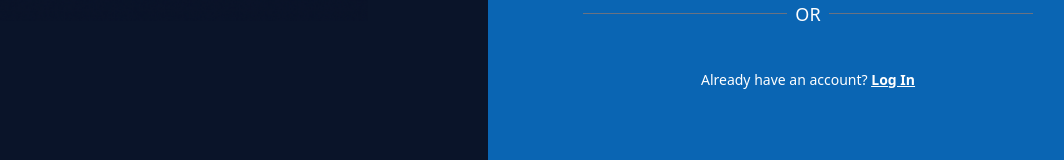
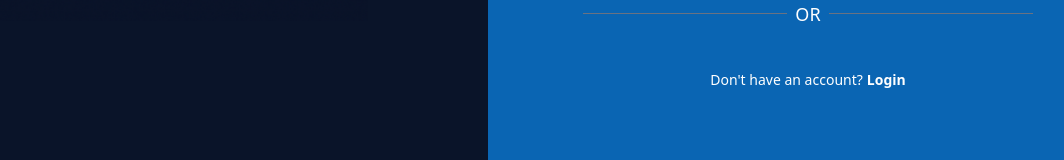
Before and after one commit to codesbyvikas/TripTactix, a React (Vite) app in the folder frontend/: page /signup in a window 1280 px wide. Shown: the part 579-739 px from the top of the page, without its empty margins (152-1216 px from the left). Built offline with nearby package versions, Linux system fonts and the light colour scheme.

Commit message:
login signup navigation fix

```diff
--- a/frontend/src/pages/LoginPage.jsx
+++ b/frontend/src/pages/LoginPage.jsx
@@ -78,14 +78,20 @@ const LoginPage = () => {
           </div>
         </div>
 
-        <div className='w-full flex items-center justify-center mt-6 md:mt-10'>
-          <p className='text-sm font-normal text-white text-center'>
-            Don't have an account?{' '}
-            <span className='font-semibold text-white cursor-pointer underline'>
-              <a href='/signup'>Sign Up</a>
-            </span>
-          </p>
-        </div>
+        <div className="w-full flex items-center justify-center mt-6 md:mt-10 ">
+        <p className="text-sm font-normal text-white text-center flex items-center gap-1">
+          Don't have an account?
+          <button
+            onClick={() => {
+              // setMobileMenuOpen(false);
+              navigate("/signup");
+            }}
+            className="text-sm font-semibold text-white hover:underline cursor-pointer"
+          >
+            Signup
+          </button>
+        </p>
+      </div>
       </div>
     </div>
   );
--- a/frontend/src/pages/SignupPage.jsx
+++ b/frontend/src/pages/SignupPage.jsx
@@ -81,11 +81,20 @@ const SignupPage = () => {
                     </div>
                 </div>
 
-                <div className='w-full flex items-center justify-center mt-6 md:mt-10'>
-                    <p className='text-sm font-normal text-white text-center'>
-                        Already have an account? <span className='font-semibold text-white cursor-pointer underline'><a href='/login'>Log In</a></span>
-                    </p>
-                </div>
+                <div className="w-full flex items-center justify-center mt-6 md:mt-10 ">
+                <p className="text-sm font-normal text-white text-center flex items-center gap-1">
+                Don't have an account?
+                <button
+                    onClick={() => {
+                    // setMobileMenuOpen(false);
+                    navigate("/logingit");
+                    }}
+                    className="text-sm font-semibold text-white hover:underline cursor-pointer"
+                >
+                    Login
+                </button>
+                </p>
+            </div>
             </div>
         </div>
     );
```
